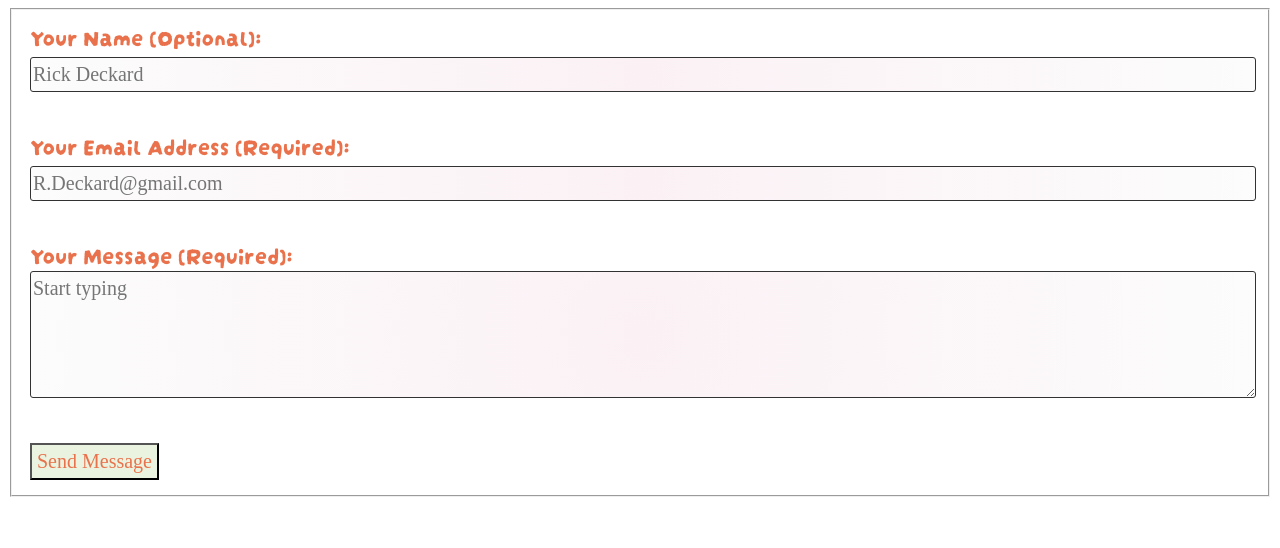
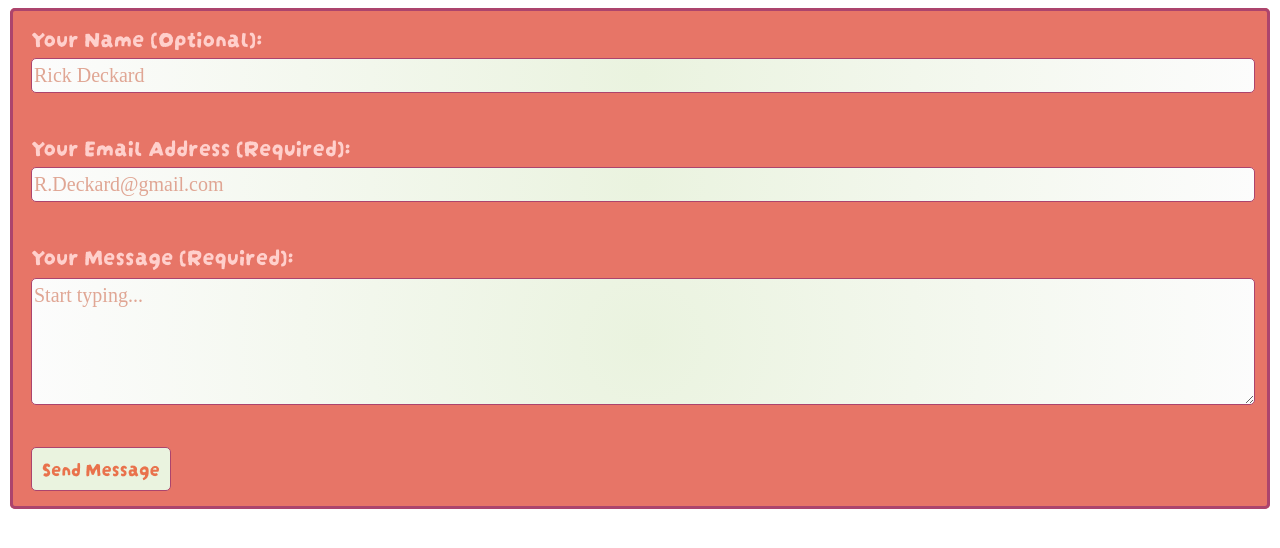
Before and after one commit to iemd-web/contact-form, a plain HTML site: page index.html in a window 1280 px wide. Drawn offline with Linux system fonts and the light colour scheme.

Commit message:
form css

```diff
--- a/css/contact-form.css
+++ b/css/contact-form.css
@@ -27,25 +27,62 @@ input, textarea {
     width:100%;
     resize: vertical;
 
-    background-image: radial-gradient(circle, #fbf1f5 0%, #fcfcfc 100%);
-    border: 1px solid #333232;
+    background-image: radial-gradient(circle, #eaf3df 0%, #fcfcfc 100%);
+    border: 1px solid #ac446d;
 
     border-radius: 3px;
     padding: 5px 2px;
-    color: #333232;
+    color: #ac446d;
+    border-radius: 5px;
 
     font-family: Basiic;
     font-size: 1.25rem;
 }
+input::placeholder {
+    color: #e0a694;
+}
+input:focus {
+    outline: 2px solid #c7f68d;
+}
+textarea:focus {
+    outline: 2px solid #c7f68d;
+}
+textarea::placeholder{
+    color: #e0a694;
+}
+textarea {
+    margin-top: 6px;
+}
 body {
-    color:#e9724c;
+    color:#ffd0cc;
     font-family: Darumadrop One;
     font-size: 1.5rem;
 }
 button {
     padding: 5px;
+    padding-left: 10px;
+    padding-right: 10px;
+    padding-bottom: 8px;
     background-color:#eaf3df;
     color: #e9724c;
     font-family: Basiic;
     font-size: 1.25rem;
+    font-family: Darumadrop One;
+    text-align: center;
+    border: 1px solid #ac446d;
+    border-radius: 5px;
+
+    transition: transform 0.3s ease;
+
 }
+button:hover {
+    transform: scale(1.05);
+    background-color:#f5fdeb;
+    color: #ff7b4f;
+    border: 1px solid #ac446d;
+}
+fieldset {
+    background-color: #e77567;
+    border: 3px solid #ac446d;
+    border-radius: 5px;
+}
--- a/index.html
+++ b/index.html
@@ -26,7 +26,7 @@
       <div>
         <label for="message">Your Message (Required):</label>
         <br>
-        <textarea rows="5" name="message" id="message" placeholder="Start typing" required></textarea>
+        <textarea rows="5" name="message" id="message" placeholder="Start typing..." required></textarea>
         <br>
         <br>
       </div>
```
